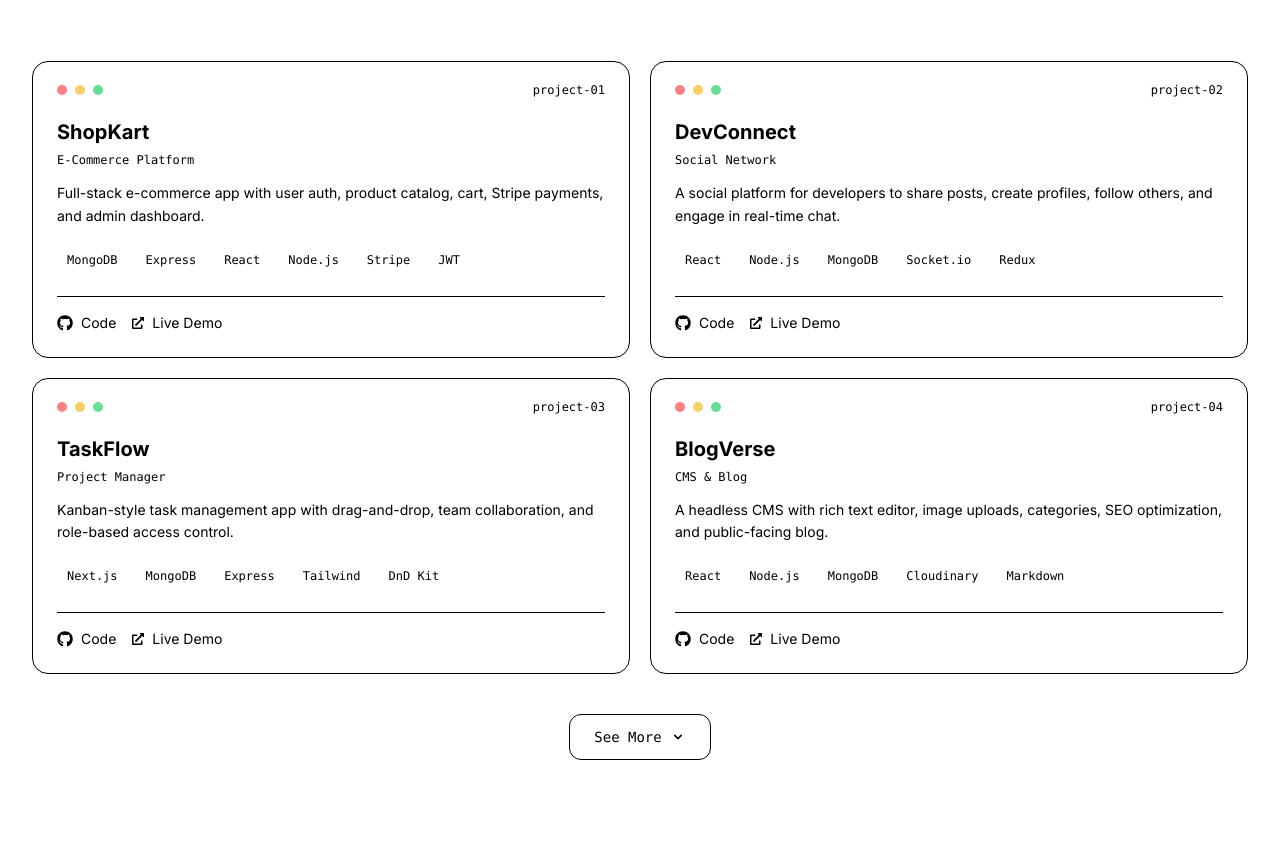
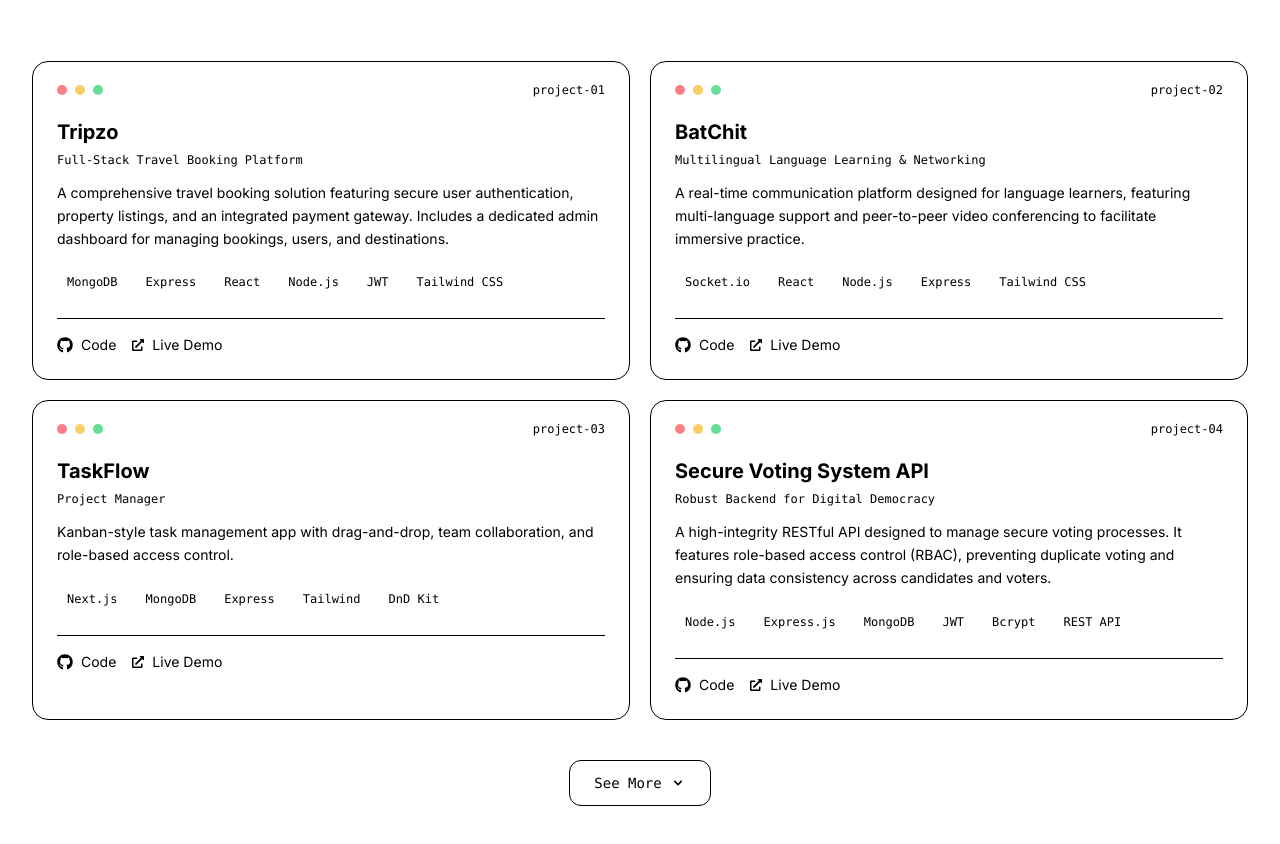
Before and after one commit to deepguchhait1/portfolio, a React (Vite) app: page / in a window 1280 px wide. Shown: the part 2587-3431 px from the top of the page. Built offline with nearby package versions, Linux system fonts and the light colour scheme.

Commit message:
Replace project entries in Projects.jsx
Updated project details in Projects.jsx, replacing existing projects with new entries for Tripzo, BatChit, Secure Voting System API, RPS: The Classic Challenge, Morden Resturent, and Amazon UI Clone.

```diff
--- a/src/components/Projects.jsx
+++ b/src/components/Projects.jsx
@@ -5,20 +5,20 @@ import { HiArrowRight, HiChevronDown, HiChevronUp } from 'react-icons/hi'
 
 const PROJECTS = [
   {
-    title: 'ShopKart',
-    subtitle: 'E-Commerce Platform',
-    desc: 'Full-stack e-commerce app with user auth, product catalog, cart, Stripe payments, and admin dashboard.',
-    tags: ['MongoDB', 'Express', 'React', 'Node.js', 'Stripe', 'JWT'],
-    link: '#',
-    github: '#',
+  title: 'Tripzo',
+  subtitle: 'Full-Stack Travel Booking Platform',
+  desc: 'A comprehensive travel booking solution featuring secure user authentication, property listings, and an integrated payment gateway. Includes a dedicated admin dashboard for managing bookings, users, and destinations.',
+  tags: ['MongoDB', 'Express', 'React', 'Node.js', 'JWT', 'Tailwind CSS'],
+  link: 'https://tripzo-frontend.vercel.app/',
+  github: 'https://github.com/deepguchhait1/TripzoFrontend.git',
 },
   {
-    title: 'DevConnect',
-    subtitle: 'Social Network',
-    desc: 'A social platform for developers to share posts, create profiles, follow others, and engage in real-time chat.',
-    tags: ['React', 'Node.js', 'MongoDB', 'Socket.io', 'Redux'],
-    link: '#',
-    github: '#',
+  title: 'BatChit',
+  subtitle: 'Multilingual Language Learning & Networking',
+  desc: 'A real-time communication platform designed for language learners, featuring multi-language support and peer-to-peer video conferencing to facilitate immersive practice.',
+  tags: ['Socket.io', 'React', 'Node.js', 'Express', 'Tailwind CSS'],
+  link: 'https://frontend-chat-app-sigma.vercel.app/',
+  github: 'https://github.com/deepguchhait1/Batchit.git',
 },
   {
     title: 'TaskFlow',
@@ -29,44 +29,36 @@ const PROJECTS = [
     github: '#',
   },
  {
-    title: 'BlogVerse',
-    subtitle: 'CMS & Blog',
-    desc: 'A headless CMS with rich text editor, image uploads, categories, SEO optimization, and public-facing blog.',
-    tags: ['React', 'Node.js', 'MongoDB', 'Cloudinary', 'Markdown'],
-    link: '#',
-    github: '#',
+  title: 'Secure Voting System API',
+  subtitle: 'Robust Backend for Digital Democracy',
+  desc: 'A high-integrity RESTful API designed to manage secure voting processes. It features role-based access control (RBAC), preventing duplicate voting and ensuring data consistency across candidates and voters.',
+  tags: ['Node.js', 'Express.js', 'MongoDB', 'JWT', 'Bcrypt', 'REST API'],
+  link: null, // Since it's API only, we leave this or link to documentation
+  github: 'https://github.com/deepguchhait1/Voting-System----API.git',
 },
   {
-    title: 'ChatWave',
-    subtitle: 'Real-time Chat App',
-    desc: 'Real-time messaging app with group chats, media sharing, typing indicators, and read receipts.',
-    tags: ['React', 'Socket.io', 'Node.js', 'MongoDB', 'Tailwind'],
-    link: '#',
-    github: '#',
+  title: 'RPS: The Classic Challenge',
+  subtitle: 'Interactive Rock Paper Scissors Game',
+  desc: 'A sleek, fully responsive web-based game featuring real-time score tracking, smooth CSS animations, and a randomized computer logic engine.',
+  tags: ['JavaScript (ES6+)', 'HTML5', 'CSS3', 'DOM Manipulation', 'UI/UX'],
+  link: 'https://deepguchhait1.github.io/Game/',
+  github: 'https://github.com/deepguchhait1/Game.git',
 },
   {
-    title: 'CodeSnap',
-    subtitle: 'Code Snippet Manager',
-    desc: 'A tool to save, organize, and share code snippets with syntax highlighting and tagging system.',
-    tags: ['Next.js', 'MongoDB', 'Prism.js', 'Express', 'JWT'],
-    link: '#',
-    github: '#',
+  title: 'Morden Resturent',
+  subtitle: 'Premium Culinary Digital Experience',
+  desc: 'A visually stunning, fully responsive landing page for a modern restaurant. Features high-quality image integration, smooth scrolling, and an elegant menu layout designed to convert visitors into diners.',
+  tags: ['HTML5', 'CSS3', 'Flexbox', 'CSS Grid', 'Responsive Design', 'UI/UX'],
+  link: 'https://deepguchhait1.github.io/Morden-Resturent/',
+  github: 'https://github.com/deepguchhait1/Morden-Resturent.git',
 },
   {
-    title: 'FitTrack',
-    subtitle: 'Fitness Tracker',
-    desc: 'Workout logging app with progress charts, goal setting, exercise library, and personalized routines.',
-    tags: ['React', 'Node.js', 'MongoDB', 'Chart.js', 'Express'],
-    link: '#',
-    github: '#',
-  },
-  {
-    title: 'QuizMaster',
-    subtitle: 'Quiz Platform',
-    desc: 'Interactive quiz platform with timed assessments, leaderboards, and an admin panel for quiz creation.',
-    tags: ['React', 'Express', 'MongoDB', 'Redux', 'Tailwind'],
-    link: '#',
-    github: '#',
+  title: 'Amazon UI Clone',
+  subtitle: 'High-Fidelity E-commerce Interface',
+  desc: 'A pixel-perfect recreation of the Amazon homepage, focusing on complex navigation systems, multi-layered layouts, and a responsive product grid using pure HTML and CSS.',
+  tags: ['HTML5', 'CSS3', 'Flexbox', 'CSS Grid', 'Iconography', 'Responsive Design'],
+  link: 'https://deepguchhait1.github.io/amazon/',
+  github: 'https://github.com/deepguchhait1/amazon.git',
 },
 ]
 
```
Lines whose indentation alone changed are shown as unchanged.
